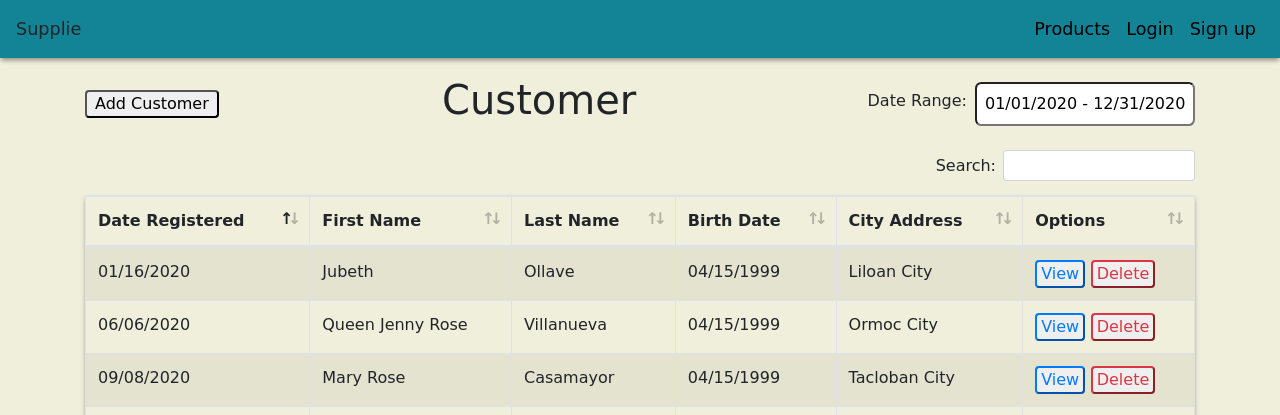
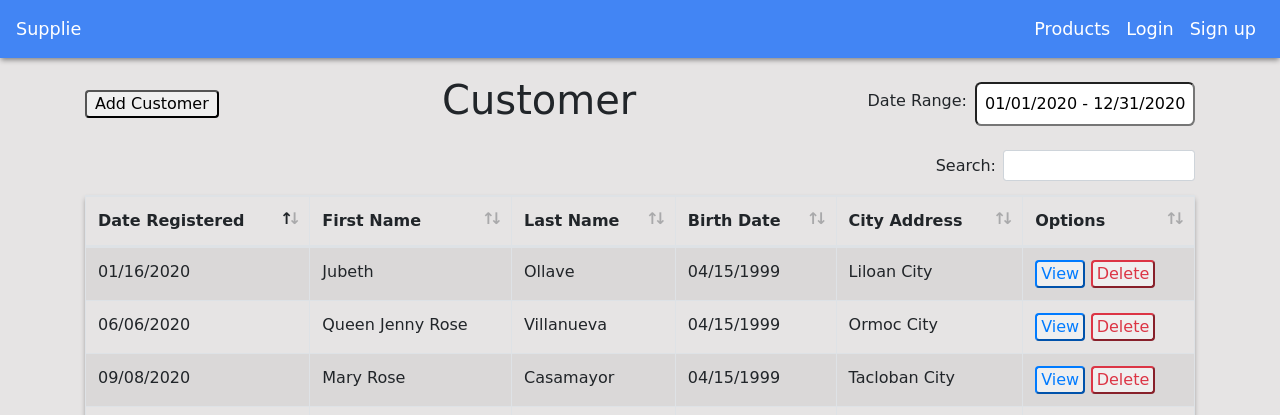
Before and after one commit to citReyJoshua/supplie, a Django app: page /customer/ in a window 1280 px wide. Shown: the top 415 px of the page. Run offline with Django 3.2, Linux system fonts and the light colour scheme; some libraries are stand-ins or nearby versions.

Commit message:
minor changes

```diff
--- a/frontend/static/css/_layout.scss
+++ b/frontend/static/css/_layout.scss
@@ -1,6 +1,7 @@
 .nav {
-  background-color: #138496;
+  background-color: #4285f4;
   box-shadow: $shadow-subtle;
+  color: white;
 }
 
 .footer {
@@ -26,3 +27,7 @@ table {
     box-shadow: 0.2rem 0.8rem 1.6rem var(--colorPrimary600);
   }
 }
+
+.font-white a {
+  color: white;
+}
--- a/frontend/static/css/_resets.scss
+++ b/frontend/static/css/_resets.scss
@@ -27,7 +27,7 @@ a {
 
 body {
   min-height: 100vh;
-  background-color: #4285f4;
+  background-color: rgb(230, 228, 228);
 }
 
 ul {
--- a/frontend/static/css/main.css
+++ b/frontend/static/css/main.css
@@ -29,7 +29,7 @@ a:hover {
 
 body {
   min-height: 100vh;
-  background-color: #f0efdb;
+  background-color: #e6e4e4;
 }
 
 ul {
@@ -42,9 +42,10 @@ ul {
 }
 
 .nav {
-  background-color: #138496;
+  background-color: #4285f4;
   -webkit-box-shadow: 0px 3px 5px -1px rgba(0, 0, 0, 0.43);
           box-shadow: 0px 3px 5px -1px rgba(0, 0, 0, 0.43);
+  color: white;
 }
 
 .footer {
@@ -77,4 +78,8 @@ table {
   -webkit-box-shadow: 0.2rem 0.8rem 1.6rem var(--colorPrimary600);
           box-shadow: 0.2rem 0.8rem 1.6rem var(--colorPrimary600);
 }
+
+.font-white a {
+  color: white;
+}
 /*# sourceMappingURL=main.css.map */
--- a/frontend/templates/sections/navbar.html
+++ b/frontend/templates/sections/navbar.html
@@ -1,8 +1,8 @@
 <div class="nav navbar position-sticky">
   <div class="font-bigger">Supplie</div>
   <ul class="d-flex justify-content-around align-items-center">
-    <li class="m-2 font-bigger"><a href="#">Products</a></li>
-    <li class="m-2 font-bigger"><a href="#">Login</a></li>
-    <li class="m-2 font-bigger"><a href="#">Sign up</a></li>
+    <li class="m-2 font-bigger font-white"><a href="#">Products</a></li>
+    <li class="m-2 font-bigger font-white"><a href="#">Login</a></li>
+    <li class="m-2 font-bigger font-white"><a href="#">Sign up</a></li>
   </ul>
 </div>
```
Also changed, not shown: 1 other file.
